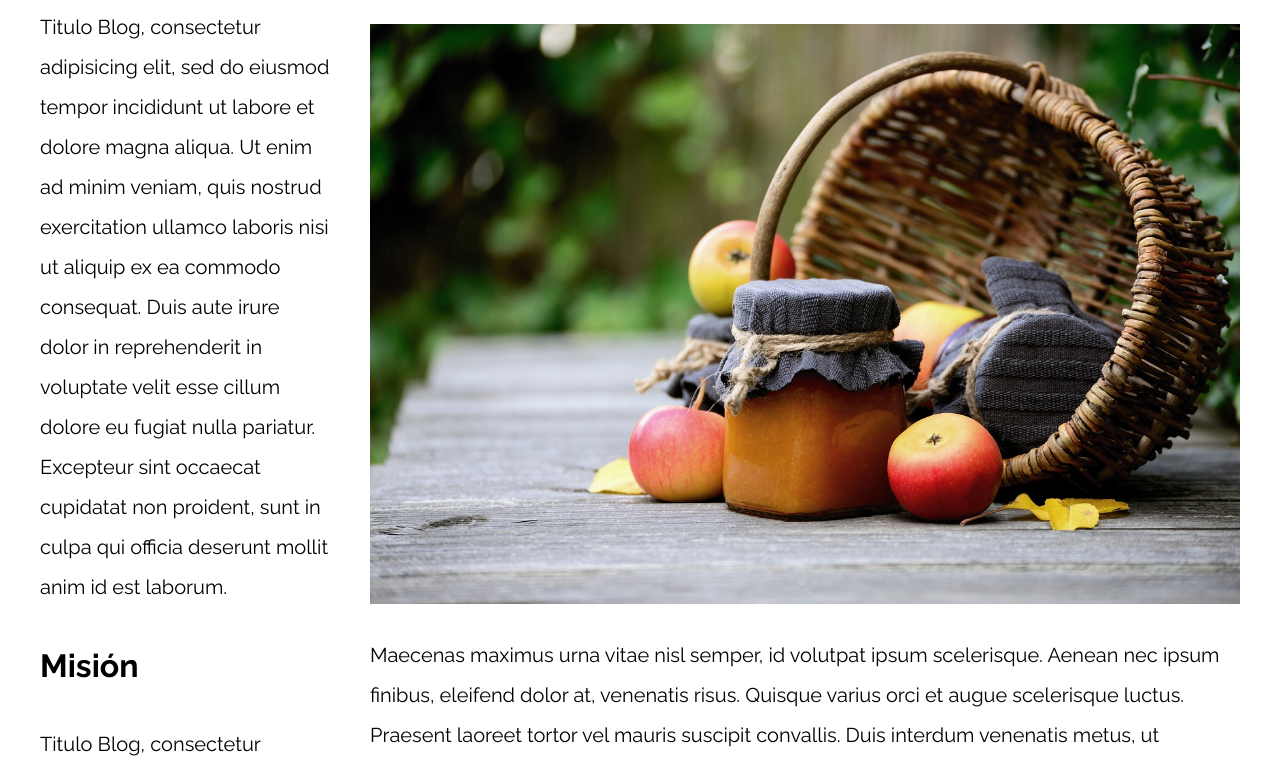
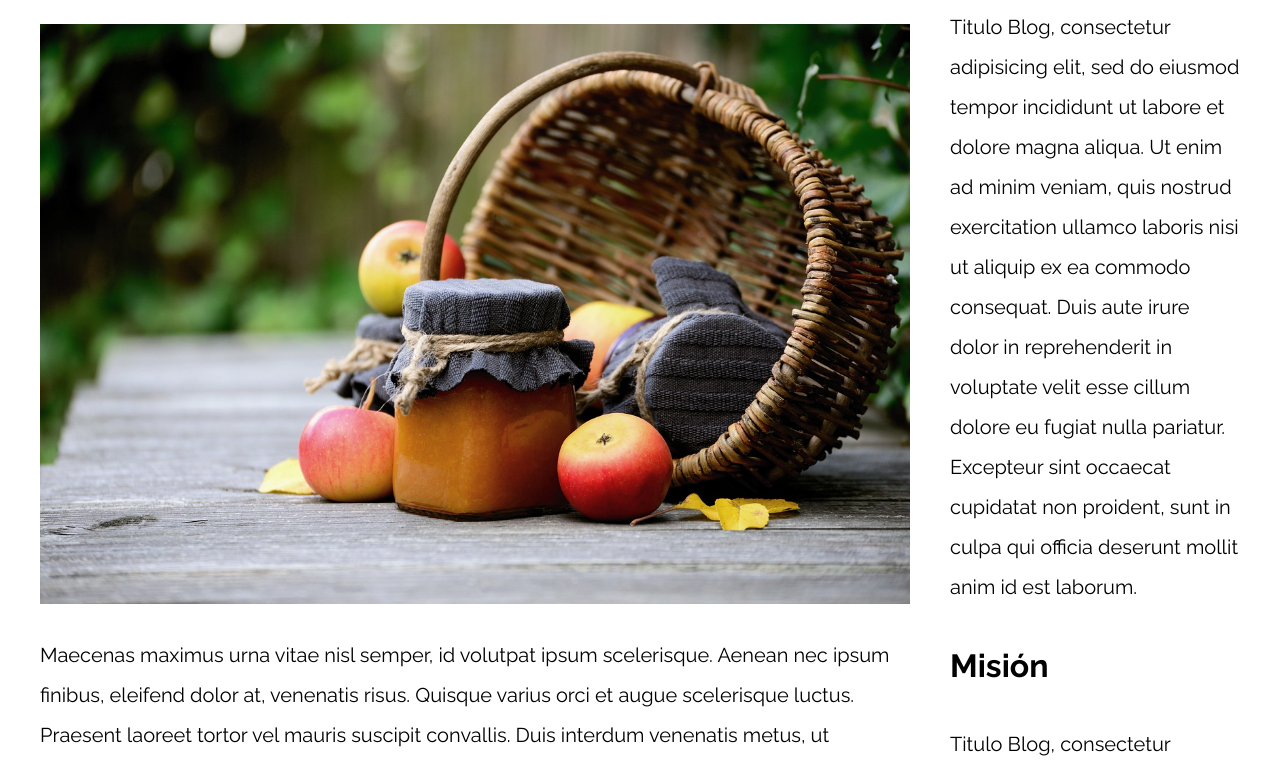
Before and after one commit to JavaVega/patronesRWD, a plain HTML site: page 09-con_sidebar_css_grid/index.html in a window 1280 px wide. Shown: the part 110-876 px from the top of the page. Drawn offline with nearby package versions, Linux system fonts and the light colour scheme.

Commit message:
modificacion con-sidebar display GRID

```diff
--- a/09-con_sidebar_css_grid/css/styles.css
+++ b/09-con_sidebar_css_grid/css/styles.css
@@ -53,11 +53,13 @@ p {
 @media  (min-width: 768px){
     .con-sidebar{
         display: grid;
-        grid-template-columns: 1fr 3fr;
+        grid-template-columns: 3fr 1fr;
         column-gap: 4rem;
+        grid-auto-flow: column;
+
+
     }
-
     aside{
-        order: -1;
+        grid-column: 2/3;
     }
  }
```
